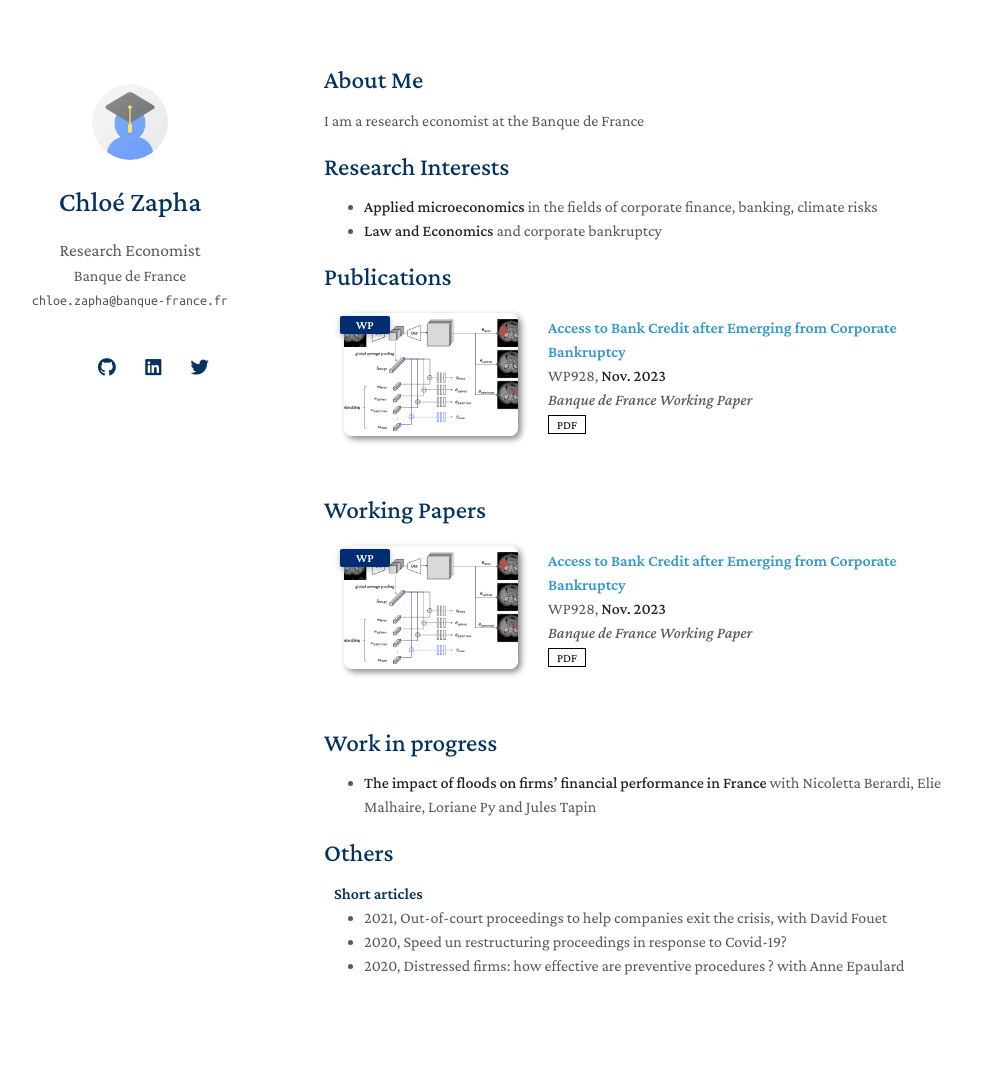
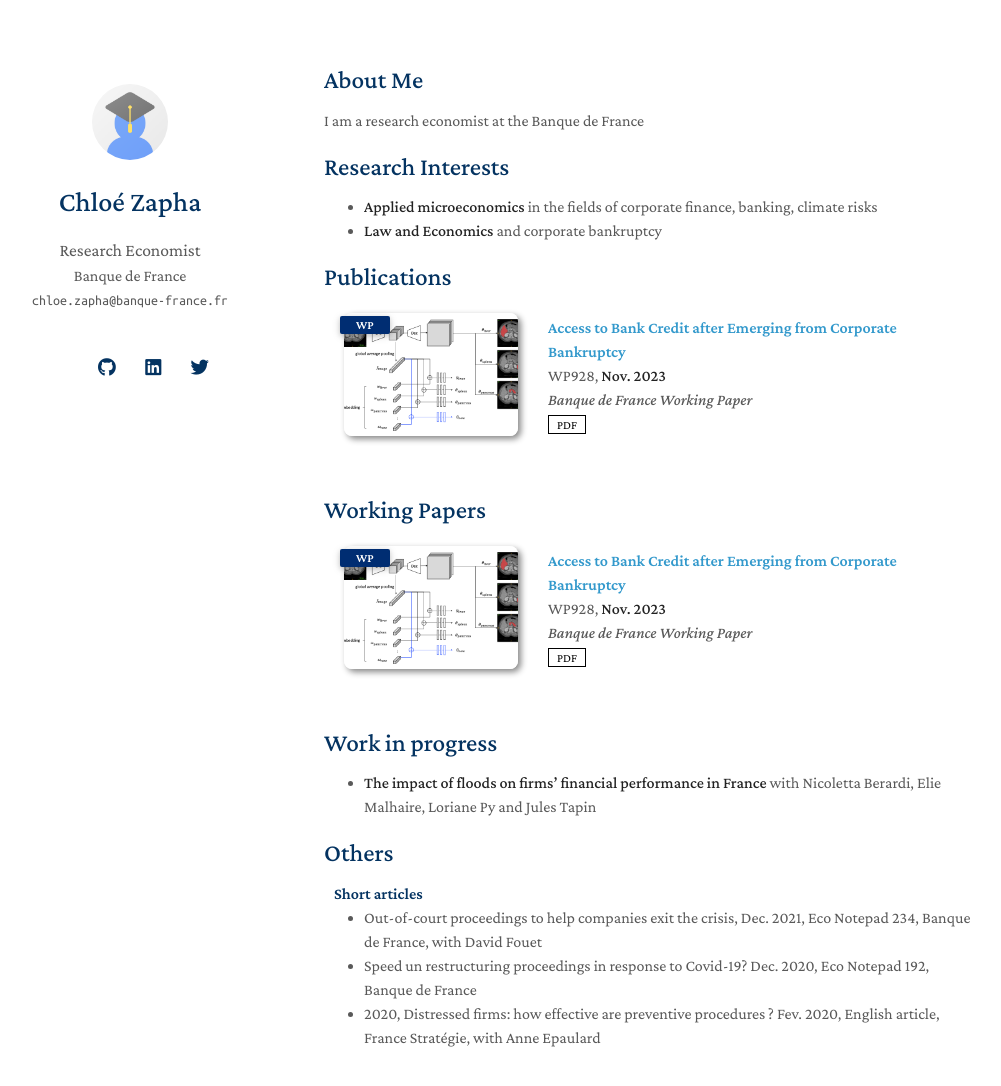
Before and after one commit to czapha/monsite, a Jekyll site: the page built from index.md, in a window 1280 px wide and 1129 px high. Shown: the top 1086 px of the window, without its empty margins (146-1147 px from the left). Built offline with Jekyll 4.4.1, drawn with Linux system fonts in a browser that asks for light colours; nearby versions of some CDN libraries; a style sheet for code colours, icons or effects is not loaded; our own code applies the rules of GitHub Pages for plain Markdown files.

Commit message:
Update services.md

```diff
--- a/_includes/services.md
+++ b/_includes/services.md
@@ -3,7 +3,7 @@
 <h4 style="margin:0 10px 0;">Short articles</h4>
 
 <ul style="margin:0 0 5px;">
-  <li><a href="[http://cvpr2023.thecvf.com/](https://www.banque-france.fr/en/publications-and-statistics/publications/out-court-proceedings-help-companies-exit-crisis)"><autocolor>2021, Out-of-court proceedings to help companies exit the crisis, with David Fouet</autocolor></a></li>
-  <li><a href="https://www.banque-france.fr/en/publications-and-statistics/publications/speed-restructuring-proceedings-response-covid-19"><autocolor>2020, Speed un restructuring proceedings in response to Covid-19?</autocolor></a></li>
-  <li><a href="https://www.strategie.gouv.fr/english-articles/distressed-firms-how-effective-are-preventive-procedures#:~:text=The%20numbers%20speak%20for%20themselves,explanations%20for%20this%2035%25%20difference."><autocolor>2020, Distressed firms: how effective are preventive procedures ? with Anne Epaulard</autocolor></a></li>
+  <li><a href="https://www.banque-france.fr/en/publications-and-statistics/publications/out-court-proceedings-help-companies-exit-crisis"><autocolor>Out-of-court proceedings to help companies exit the crisis, Dec. 2021, Eco Notepad 234, Banque de France, with David Fouet</autocolor></a></li>
+  <li><a href="https://www.banque-france.fr/en/publications-and-statistics/publications/speed-restructuring-proceedings-response-covid-19"><autocolor> Speed un restructuring proceedings in response to Covid-19? Dec. 2020, Eco Notepad 192, Banque de France </autocolor></a></li>
+  <li><a href="https://www.strategie.gouv.fr/english-articles/distressed-firms-how-effective-are-preventive-procedures#:~:text=The%20numbers%20speak%20for%20themselves,explanations%20for%20this%2035%25%20difference."><autocolor>2020, Distressed firms: how effective are preventive procedures ? Fev. 2020, English article, France Stratégie, with Anne Epaulard</autocolor></a></li>
 </ul>
```
